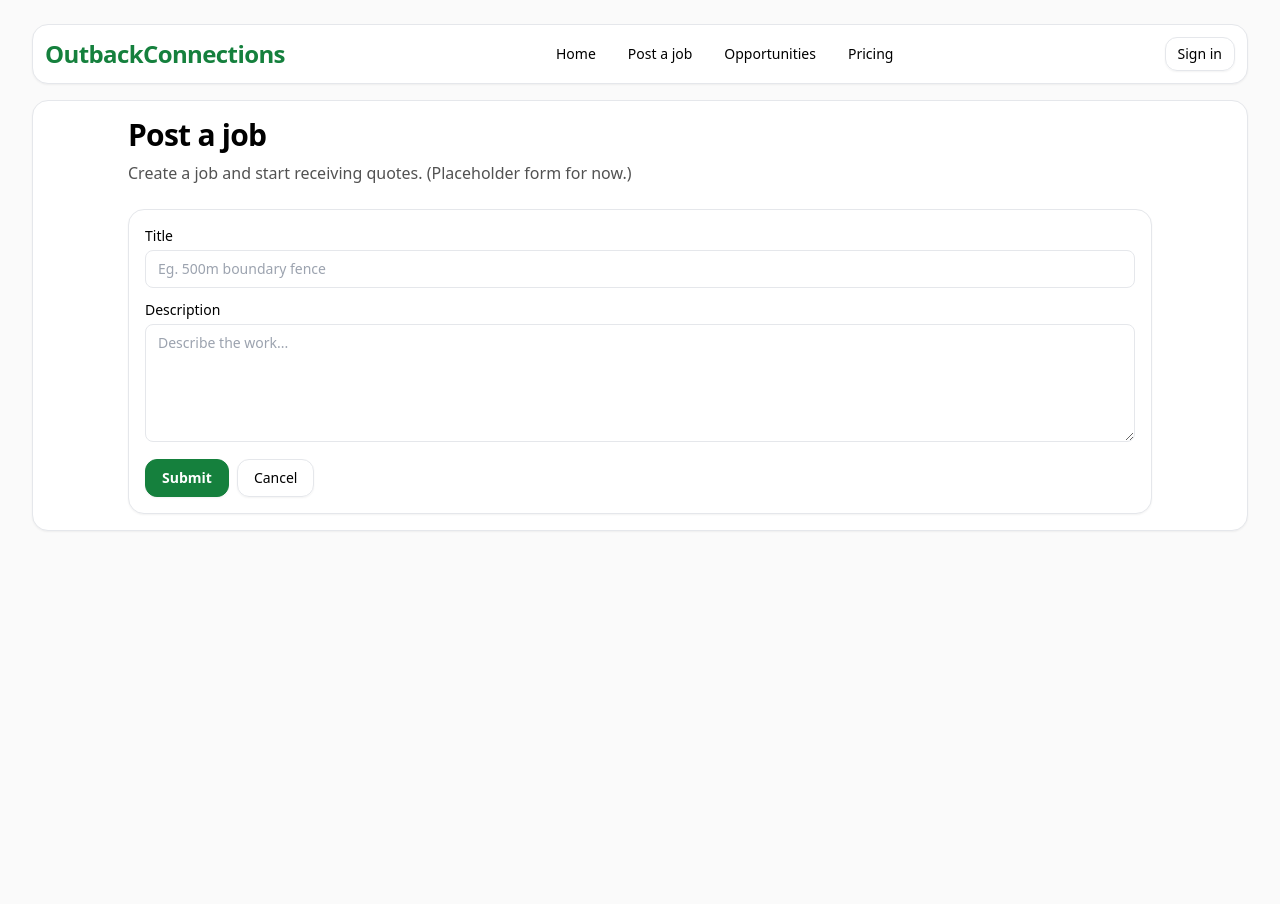
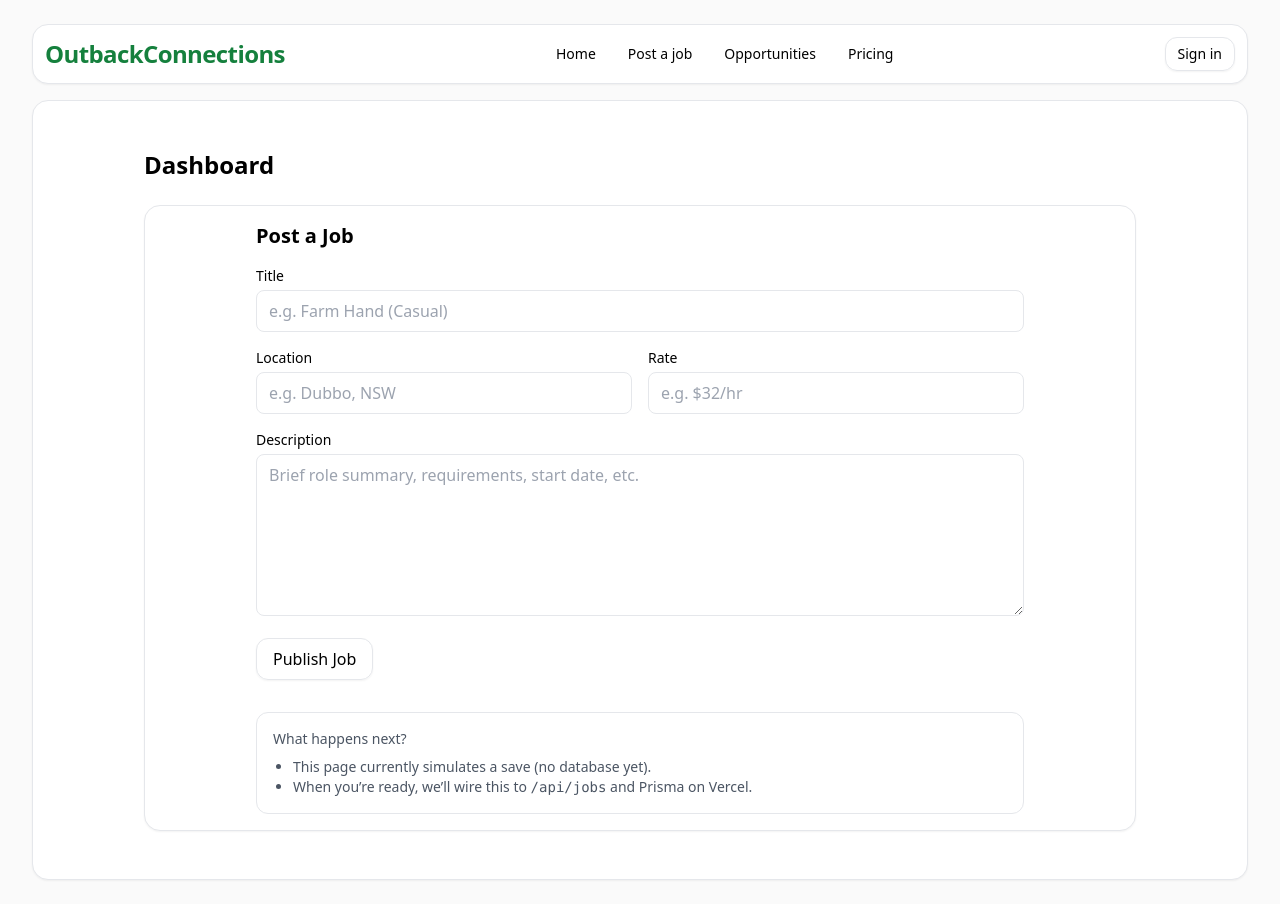
Before and after one commit to Outbackfencing1/outback-connections, a Next.js app: page /dashboard/post-a-job in a window 1280 px wide. Before the commit the page ends 800 px from the top, so only its background shows below. Built offline with nearby package versions, Linux system fonts and the light colour scheme; no server answers.

Commit message:
feat: new dashboard pages

```diff
--- a/app/dashboard/layout.tsx
+++ b/app/dashboard/layout.tsx
@@ -1,6 +1,16 @@
-import type { ReactNode } from "react";
+export const metadata = {
+  title: "Dashboard – OutbackConnections",
+};
 
-export default function DashboardLayout({ children }: { children: ReactNode }) {
-  // Root layout already includes Header and globals.css
-  return <>{children}</>;
+export default function DashboardLayout({
+  children,
+}: {
+  children: React.ReactNode;
+}) {
+  return (
+    <section className="mx-auto max-w-5xl px-4 py-8">
+      <h1 className="mb-6 text-2xl font-semibold">Dashboard</h1>
+      <div className="rounded-2xl border bg-white p-4 shadow-sm">{children}</div>
+    </section>
+  );
 }
--- a/app/dashboard/opportunities/page.tsx
+++ b/app/dashboard/opportunities/page.tsx
@@ -1,27 +1,80 @@
-// app/opportunities/page.tsx
-import Link from "next/link";
+type Opportunity = {
+  id: string;
+  title: string;
+  farm: string;
+  location: string;
+  rate: string;
+  summary: string;
+};
+
+const SAMPLE: Opportunity[] = [
+  {
+    id: "1",
+    title: "Irrigation Assistant",
+    farm: "Green Plains",
+    location: "Tamworth, NSW",
+    rate: "$30–$34/hr",
+    summary:
+      "Assist with daily irrigation scheduling, pump checks, and basic maintenance.",
+  },
+  {
+    id: "2",
+    title: "Cattle Station Hand",
+    farm: "Seven Creeks",
+    location: "Charters Towers, QLD",
+    rate: "$290/day",
+    summary:
+      "Yard work, fencing repairs, and general station duties. Experience preferred.",
+  },
+  {
+    id: "3",
+    title: "Vineyard Casual",
+    farm: "Red Ridge Wines",
+    location: "Barossa SA",
+    rate: "$32/hr",
+    summary:
+      "Pruning, wire lifting, and canopy work for 4–6 weeks. Training provided.",
+  },
+];
 
 export const metadata = {
-  title: "Opportunities – OutbackConnections"
+  title: "Opportunities – OutbackConnections",
 };
 
 export default function OpportunitiesPage() {
   return (
-    <div className="mx-auto max-w-5xl">
-      <h1 className="text-3xl font-bold tracking-tight">Opportunities</h1>
-      <p className="mt-2 text-neutral-600">
-        Browse available jobs and apply. (This is a placeholder page.)
-      </p>
+    <div className="space-y-4">
+      <div className="flex items-end justify-between gap-4">
+        <div>
+          <h2 className="text-xl font-semibold">Opportunities</h2>
+          <p className="text-sm text-gray-500">
+            Sample listings (static data for now).
+          </p>
+        </div>
+      </div>
 
-      <div className="mt-6 rounded-2xl border bg-white p-4 shadow-sm">
-        <p className="text-sm text-neutral-700">
-          No jobs yet.{" "}
-          <Link href="/post-a-job" className="underline">
-            Post a job
-          </Link>{" "}
-          to get quotes.
-        </p>
-      </div>
+      <ul className="grid gap-4 sm:grid-cols-2">
+        {SAMPLE.map((job) => (
+          <li key={job.id} className="rounded-xl border p-4 shadow-sm">
+            <div className="flex items-baseline justify-between">
+              <h3 className="text-lg font-medium">{job.title}</h3>
+              <span className="text-sm text-gray-600">{job.rate}</span>
+            </div>
+            <p className="mt-1 text-sm text-gray-600">
+              {job.farm} • {job.location}
+            </p>
+            <p className="mt-3 text-sm text-gray-700">{job.summary}</p>
+            <div className="mt-4">
+              <a
+                href="#"
+                className="inline-block rounded-lg border px-3 py-1.5 text-sm font-medium hover:bg-gray-50"
+              >
+                View details
+              </a>
+            </div>
+          </li>
+        ))}
+      </ul>
     </div>
   );
 }
--- a/app/dashboard/page.tsx
+++ b/app/dashboard/page.tsx
@@ -1,20 +1,57 @@
-import { auth } from "@/auth";
-import { redirect } from "next/navigation";
+import { auth, signIn } from "@/auth";
 
-export const metadata = { title: "Dashboard – OutbackConnections" };
+export default async function DashboardHome() {
+  const session = await auth();
 
-export default async function DashboardPage() {
-  const session = await auth();
   if (!session) {
-    redirect("/login?callbackUrl=/dashboard");
+    async function login() {
+      "use server";
+      await signIn("google");
+    }
+
+    return (
+      <div className="space-y-4">
+        <p className="text-gray-700">You need to sign in to access the dashboard.</p>
+        <form action={login}>
+          <button
+            type="submit"
+            className="rounded-xl border px-4 py-2 font-medium shadow-sm transition hover:bg-gray-50"
+          >
+            Sign in with Google
+          </button>
+        </form>
+      </div>
+    );
   }
 
   return (
-    <div className="mx-auto max-w-5xl">
-      <h1 className="text-3xl font-bold tracking-tight">Dashboard</h1>
-      <p className="mt-2 text-neutral-600">
-        Signed in as <span className="font-medium">{session.user?.email}</span>.
-      </p>
+    <div className="space-y-6">
+      <div className="rounded-xl border p-4">
+        <p className="text-gray-600">Welcome back,</p>
+        <p className="text-lg font-medium">{session.user?.name ?? "there"} 👋</p>
+      </div>
+
+      <div className="grid gap-4 sm:grid-cols-2">
+        <a
+          href="/dashboard/post-a-job"
+          className="rounded-xl border p-5 shadow-sm transition hover:bg-gray-50"
+        >
+          <h2 className="font-semibold">Post a Job</h2>
+          <p className="mt-1 text-sm text-gray-500">
+            Create a new job listing (placeholder form – no DB required yet).
+          </p>
+        </a>
+
+        <a
+          href="/dashboard/opportunities"
+          className="rounded-xl border p-5 shadow-sm transition hover:bg-gray-50"
+        >
+          <h2 className="font-semibold">Opportunities</h2>
+          <p className="mt-1 text-sm text-gray-500">
+            Browse sample opportunities (static data for now).
+          </p>
+        </a>
+      </div>
     </div>
   );
 }
--- a/app/dashboard/post-a-job/page.tsx
+++ b/app/dashboard/post-a-job/page.tsx
@@ -1,36 +1,123 @@
-// app/post-a-job/page.tsx
-import Link from "next/link";
+"use client";
 
-export const metadata = {
-  title: "Post a job – OutbackConnections"
+import { useState } from "react";
+
+type JobForm = {
+  title: string;
+  location: string;
+  rate: string;
+  description: string;
 };
 
 export default function PostAJobPage() {
+  const [data, setData] = useState<JobForm>({
+    title: "",
+    location: "",
+    rate: "",
+    description: "",
+  });
+  const [status, setStatus] = useState<"idle" | "saving" | "saved" | "error">(
+    "idle",
+  );
+
+  function update<K extends keyof JobForm>(key: K, value: JobForm[K]) {
+    setData((d) => ({ ...d, [key]: value }));
+  }
+
+  async function submit(e: React.FormEvent) {
+    e.preventDefault();
+    setStatus("saving");
+
+    // Placeholder: no API/DB yet. Simulate a save.
+    try {
+      await new Promise((r) => setTimeout(r, 800));
+      console.log("Job payload:", data);
+      setStatus("saved");
+    } catch {
+      setStatus("error");
+    }
+  }
+
   return (
-    <div className="mx-auto max-w-5xl">
-      <h1 className="text-3xl font-bold tracking-tight">Post a job</h1>
-      <p className="mt-2 text-neutral-600">
-        Create a job and start receiving quotes. (Placeholder form for now.)
-      </p>
+    <div className="mx-auto max-w-3xl">
+      <h2 className="mb-4 text-xl font-semibold">Post a Job</h2>
 
-      <form className="mt-6 grid gap-3 rounded-2xl border bg-white p-4 shadow-sm">
-        <label className="text-sm">
-          Title
-          <input className="mt-1 w-full rounded-lg border px-3 py-2" placeholder="Eg. 500m boundary fence" />
-        </label>
-        <label className="text-sm">
-          Description
-          <textarea className="mt-1 w-full rounded-lg border px-3 py-2" rows={5} placeholder="Describe the work..." />
-        </label>
-        <div className="flex gap-2">
-          <button type="submit" className="rounded-xl border border-green-700 bg-green-700 px-4 py-2 text-sm font-semibold text-white shadow-sm">
-            Submit
+      <form onSubmit={submit} className="space-y-4">
+        <div>
+          <label className="mb-1 block text-sm font-medium">Title</label>
+          <input
+            value={data.title}
+            onChange={(e) => update("title", e.target.value)}
+            required
+            className="w-full rounded-lg border px-3 py-2"
+            placeholder="e.g. Farm Hand (Casual)"
+          />
+        </div>
+
+        <div className="grid gap-4 sm:grid-cols-2">
+          <div>
+            <label className="mb-1 block text-sm font-medium">Location</label>
+            <input
+              value={data.location}
+              onChange={(e) => update("location", e.target.value)}
+              required
+              className="w-full rounded-lg border px-3 py-2"
+              placeholder="e.g. Dubbo, NSW"
+            />
+          </div>
+
+          <div>
+            <label className="mb-1 block text-sm font-medium">Rate</label>
+            <input
+              value={data.rate}
+              onChange={(e) => update("rate", e.target.value)}
+              required
+              className="w-full rounded-lg border px-3 py-2"
+              placeholder="e.g. $32/hr"
+            />
+          </div>
+        </div>
+
+        <div>
+          <label className="mb-1 block text-sm font-medium">Description</label>
+          <textarea
+            value={data.description}
+            onChange={(e) => update("description", e.target.value)}
+            required
+            rows={6}
+            className="w-full rounded-lg border px-3 py-2"
+            placeholder="Brief role summary, requirements, start date, etc."
+          />
+        </div>
+
+        <div className="flex items-center gap-3">
+          <button
+            type="submit"
+            disabled={status === "saving"}
+            className="rounded-xl border px-4 py-2 font-medium shadow-sm transition hover:bg-gray-50 disabled:opacity-60"
+          >
+            {status === "saving" ? "Saving…" : "Publish Job"}
           </button>
-          <Link href="/opportunities" className="rounded-xl border px-4 py-2 text-sm font-medium shadow-sm">
-            Cancel
-          </Link>
+
+          {status === "saved" && (
+            <span className="text-sm text-green-600">Saved (demo).</span>
+          )}
+          {status === "error" && (
+            <span className="text-sm text-red-600">Something went wrong.</span>
+          )}
         </div>
       </form>
+
+      <div className="mt-8 rounded-xl border p-4 text-sm text-gray-600">
+        <p className="font-medium">What happens next?</p>
+        <ul className="mt-2 list-disc pl-5">
+          <li>This page currently simulates a save (no database yet).</li>
+          <li>
+            When you’re ready, we’ll wire this to{" "}
+            <code>/api/jobs</code> and Prisma on Vercel.
+          </li>
+        </ul>
+      </div>
     </div>
   );
 }
--- a/app/login/page.tsx
+++ b/app/login/page.tsx
@@ -1,22 +1,40 @@
-import { auth } from "@/auth";
+import { auth, signIn } from "@/auth";
 import { redirect } from "next/navigation";
-import AuthButtons from "@/components/AuthButtons";
 
-export const metadata = { title: "Sign in – OutbackConnections" };
+export const metadata = {
+  title: "Login – OutbackConnections",
+};
 
 export default async function LoginPage() {
   const session = await auth();
-  if (session) redirect("/dashboard");
+  if (session) {
+    redirect("/dashboard");
+  }
+
+  async function loginGoogle() {
+    "use server";
+    await signIn("google");
+  }
 
   return (
-    <div className="mx-auto max-w-md space-y-4">
-      <h1 className="text-2xl font-bold tracking-tight">Sign in</h1>
-      <p className="text-neutral-600 text-sm">
-        Continue with Google to access your dashboard.
+    <main className="mx-auto max-w-lg px-4 py-16">
+      <h1 className="text-3xl font-semibold">Sign in</h1>
+      <p className="mt-2 text-sm text-gray-500">
+        Use Google to sign in and access your dashboard.
       </p>
-      <div className="rounded-2xl border bg-white p-4 shadow-sm">
-        <AuthButtons isAuthed={false} />
-      </div>
-    </div>
+
+      <form action={loginGoogle} className="mt-8">
+        <button
+          type="submit"
+          className="w-full rounded-xl border px-4 py-3 font-medium shadow-sm transition hover:bg-gray-50"
+        >
+          Continue with Google
+        </button>
+      </form>
+
+      <p className="mt-4 text-xs text-gray-500">
+        By signing in you agree to our terms and privacy policy.
+      </p>
+    </main>
   );
 }
```
